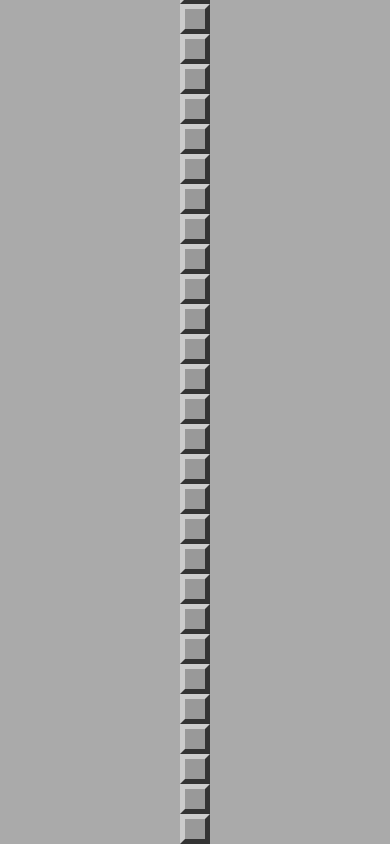
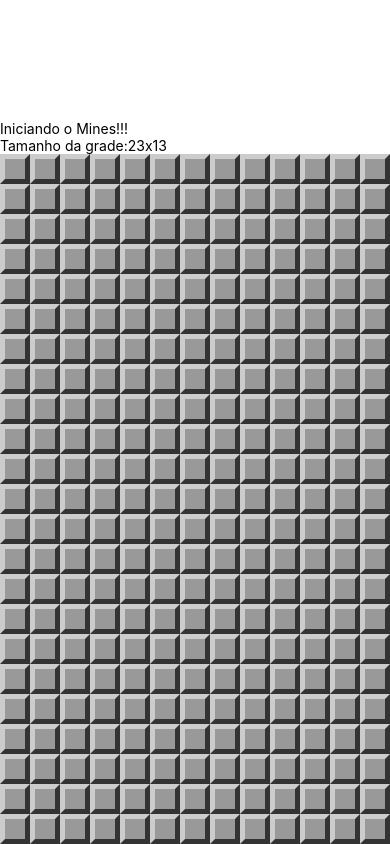
Before and after one commit to cunhaluisg5/Campo_Minado, a React Native app: screen / in a window 390 px wide. Built offline with nearby package versions, Linux system fonts and the light colour scheme.

Commit message:
Alterado o componente Tabuleiro

```diff
--- a/src/components/MineField.js
+++ b/src/components/MineField.js
@@ -7,14 +7,14 @@ export default props => {
         const columns = row.map((field, c) => {
             return <Field {...field} key={c} />
         })
-        return <View key={r}>{columns}</View>
+        return <View key={r}
+            style={{flexDirection: 'row'}}>{columns}</View>
     })
-    return <View style={StyleSheet.container}>{rows}</View>
+    return <View style={styles.container}>{rows}</View>
 }
 
 const styles = StyleSheet.create({
     container: {
-        flexDirection: 'row',
         backgroundColor: '#EEE'
     }
 })
```
